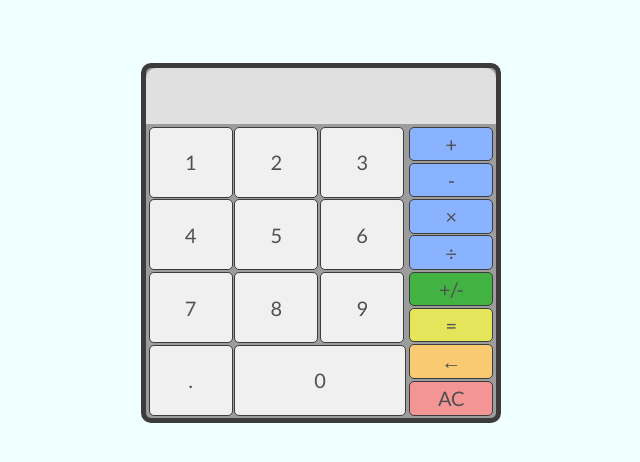
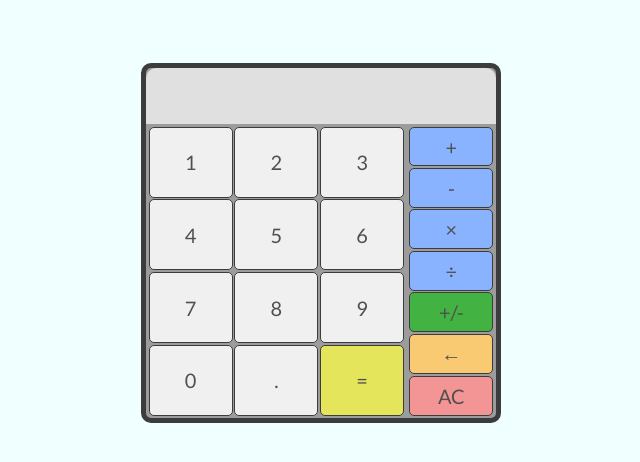
Before and after one commit to meghangantt/odin-calculator, a plain HTML site: page index.html in a window 1280 px wide. Shown: the whole page, without its empty margins (319-959 px from the left). Drawn offline with Linux system fonts and the light colour scheme.

Commit message:
Rearrange zero, decimal, and equals buttons

```diff
--- a/index.html
+++ b/index.html
@@ -24,8 +24,9 @@
                 <button class="number seven">7</button>
                 <button class="number eight">8</button>
                 <button class="number nine">9</button>
+                <button class="number zero">0</button>
                 <button class="number decimal">.</button>
-                <button class="number zero">0</button>
+                <button class="equals">=</button>
             </div>
             <div class="operators">
                 <button class="operator add">+</button>
@@ -33,7 +34,6 @@
                 <button class="operator multiply">×</button>
                 <button class="operator divide">÷</button>
                 <button class="plusminus">+/-</button>
-                <button class="equals">=</button>
                 <button class="backspace">←</button>
                 <button class="clear">AC</button>
             </div>
--- a/style.css
+++ b/style.css
@@ -56,10 +56,6 @@ button {
     margin-right: 1%;
 }
 
-.zero {
-    width: 200%;
-}
-
 .backspace {
     background-color: rgb(249, 202, 114);
 }
```
